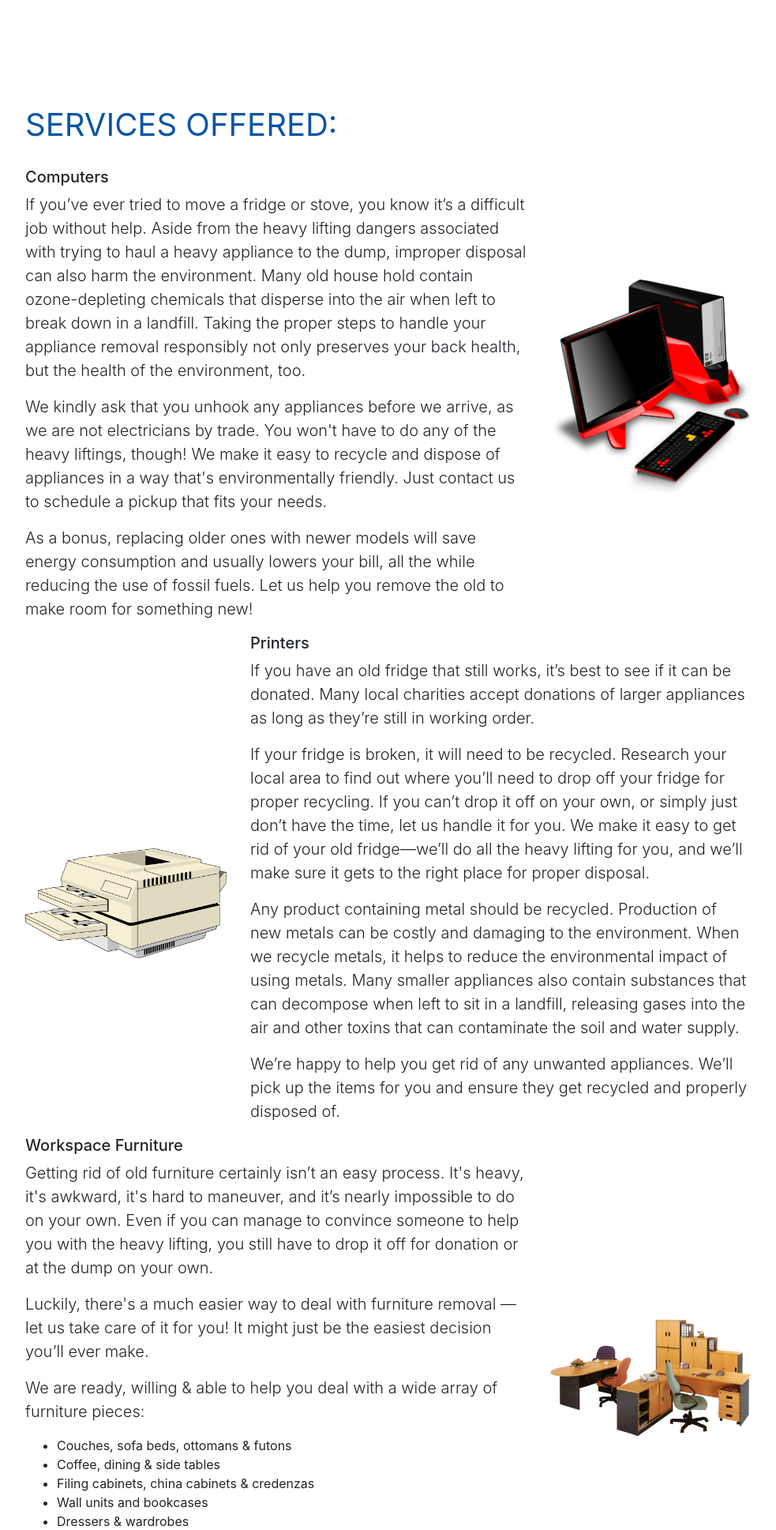
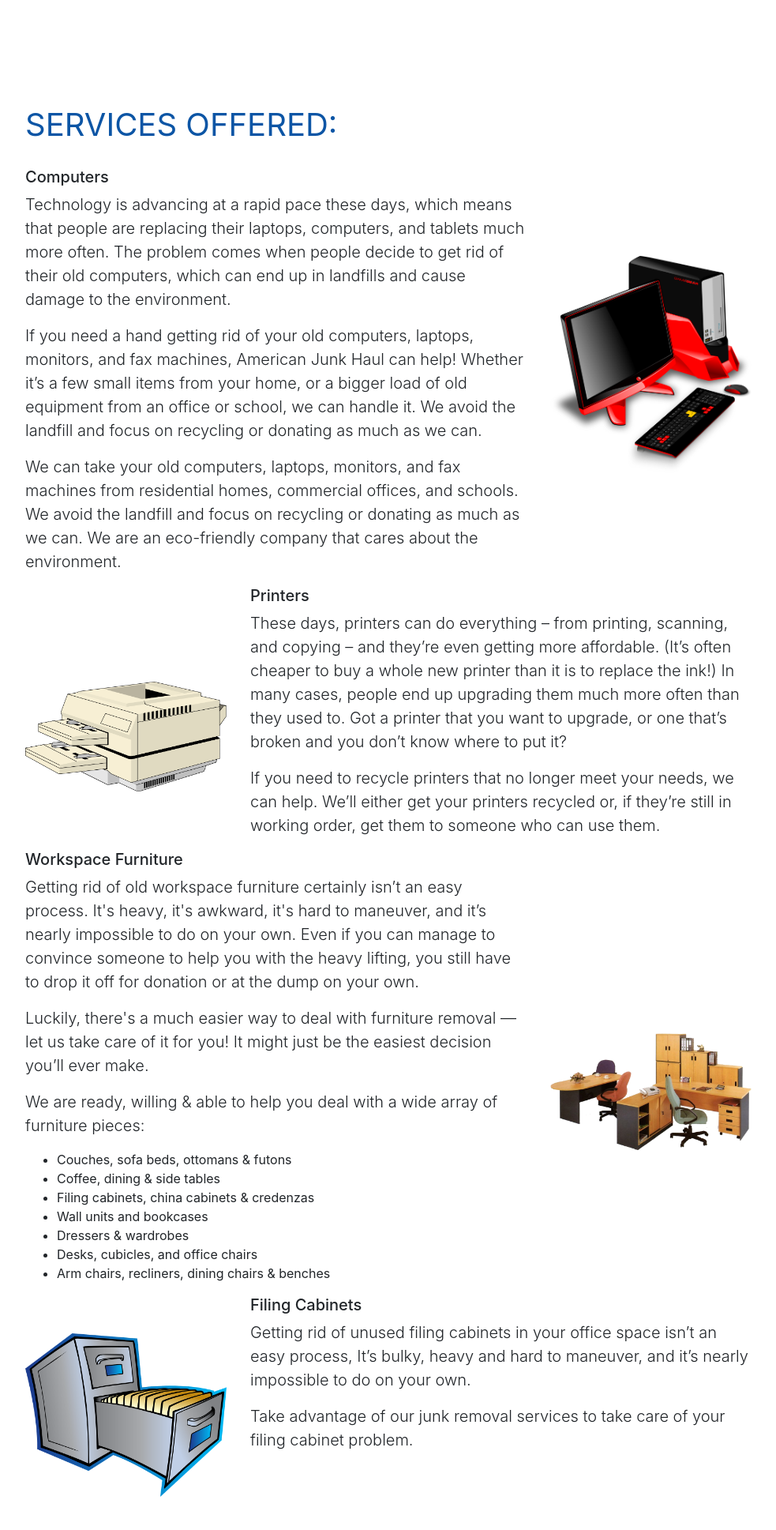
Before and after one commit to Janatbek/AMH, a PHP site: page /office-junk in a window 1280 px wide. Shown: the part 3202-5139 px from the top of the page at 79% size, without its empty margins (148-1131 px from the left). Run offline with PHP 8.4, Linux system fonts and the light colour scheme.

Commit message:
changed the officejunk page content

```diff
--- a/office-junk.php
+++ b/office-junk.php
@@ -166,12 +166,12 @@
 					<!-- Computers -->
 					<h5>Computers</h5>
 
-					<p class="lead">If you’ve ever tried to move a fridge or stove, you know it’s a difficult job without help. Aside from the heavy lifting dangers associated with trying to haul a heavy appliance to the dump, improper disposal can also harm the environment. Many old house hold contain ozone-depleting chemicals that disperse into the air when left to break down in a landfill. Taking the proper steps to handle your appliance removal responsibly not only preserves your back health, but the health of the environment, too.</p>
+					<p class="lead">Technology is advancing at a rapid pace these days, which means that people are replacing their laptops, computers, and tablets much more often. The problem comes when people decide to get rid of their old computers, which can end up in landfills and cause damage to the environment.</p>
 					<p class="lead">
-						We kindly ask that you unhook any appliances before we arrive, as we are not electricians by trade. You won't have to do any of the heavy liftings, though! We make it easy to recycle and dispose of appliances in a way that's environmentally friendly. Just contact us to schedule a pickup that fits your needs.
+						If you need a hand getting rid of your old computers, laptops, monitors, and fax machines, American Junk Haul can help! Whether it’s a few small items from your home, or a bigger load of old equipment from an office or school, we can handle it. We avoid the landfill and focus on recycling or donating as much as we can.
 					</p>
 					<p class="lead">
-						As a bonus, replacing older ones with newer models will save energy consumption and usually lowers your bill, all the while reducing the use of fossil fuels. Let us help you remove the old to make room for something new!
+						We can take your old computers, laptops, monitors, and fax machines from residential homes, commercial offices, and schools. We avoid the landfill and focus on recycling or donating as much as we can. We are an eco-friendly company that cares about the environment.
 					</p>
 				</div>
 				<div class="col-lg-3 m-auto image-container">
@@ -189,16 +189,10 @@
 					<h5>Printers</h5>
 
 					<p class="lead">
-						If you have an old fridge that still works, it’s best to see if it can be donated. Many local charities accept donations of larger appliances as long as they’re still in working order.
+						These days, printers can do everything – from printing, scanning, and copying – and they’re even getting more affordable. (It’s often cheaper to buy a whole new printer than it is to replace the ink!) In many cases, people end up upgrading them much more often than they used to. Got a printer that you want to upgrade, or one that’s broken and you don’t know where to put it?
 					</p>
 					<p class="lead">
-						If your fridge is broken, it will need to be recycled. Research your local area to find out where you’ll need to drop off your fridge for proper recycling. If you can’t drop it off on your own, or simply just don’t have the time, let us handle it for you. We make it easy to get rid of your old fridge—we’ll do all the heavy lifting for you, and we’ll make sure it gets to the right place for proper disposal.
-					</p>
-					<p class="lead">
-						Any product containing metal should be recycled. Production of new metals can be costly and damaging to the environment. When we recycle metals, it helps to reduce the environmental impact of using metals. Many smaller appliances also contain substances that can decompose when left to sit in a landfill, releasing gases into the air and other toxins that can contaminate the soil and water supply.
-					</p>
-					<p class="lead">
-						We’re happy to help you get rid of any unwanted appliances. We’ll pick up the items for you and ensure they get recycled and properly disposed of.
+						If you need to recycle printers that no longer meet your needs, we can help. We’ll either get your printers recycled or, if they’re still in working order, get them to someone who can use them.
 					</p>
 				</div>
 				<div class="col-lg-1 mx-auto"></div>
@@ -210,7 +204,7 @@
 					<h5>Workspace Furniture</h5>
 
 					<p class="lead">
-						Getting rid of old furniture certainly isn’t an easy process. It's heavy, it's awkward, it's hard to maneuver, and it’s nearly impossible to do on your own. Even if you can manage to convince someone to help you with the heavy lifting, you still have to drop it off for donation or at the dump on your own.
+						Getting rid of old workspace furniture certainly isn’t an easy process. It's heavy, it's awkward, it's hard to maneuver, and it’s nearly impossible to do on your own. Even if you can manage to convince someone to help you with the heavy lifting, you still have to drop it off for donation or at the dump on your own.
 					</p>
 					<p class="lead">
 						Luckily, there's a much easier way to deal with furniture removal — let us take care of it for you! It might just be the easiest decision you’ll ever make.
@@ -244,13 +238,10 @@
 					<h5>Filing Cabinets</h5>
 
 					<p class="lead">
-						Are you remodeling and putting in new flooring? Whether you’re replacing your old worn out carpet with new carpeting or putting in hardwood flooring or tile instead, you may be wondering what to do with your old carpet remnants. What if you could just point, and make it all disappear?
+						Getting rid of unused filing cabinets in your office space isn’t an easy process, It’s bulky, heavy and hard to maneuver, and it’s nearly impossible to do on your own.
 					</p>
 					<p class="lead">
-						Even though your carpet has reached the end of its life in your home, that doesn't mean it can't be repurposed to create new products. Old carpeting can be recycled and used to create new carpet, as well as plastic parts for auto interiors and engines, industrial flooring, and even parking barriers.
-					</p>
-					<p class="lead">
-						At American Junk Haul, we can take all types of household and commercial carpeting as well as large area rugs. After we remove your carpet, we evaluate the condition and decide whether it should be disposed or recycled. Rest assured, we always choose the most environmentally-friendly method available.
+						Take advantage of our junk removal services to take care of your filing cabinet problem.
 					</p>
 				</div>
 				<div class="col-lg-1 mx-auto"></div>
@@ -259,5 +250,3 @@
 	</section>
 <?php include("form-start.php"); ?>
 <?php include("footer.php"); ?>
-
-# TODO: change the content of services
```
